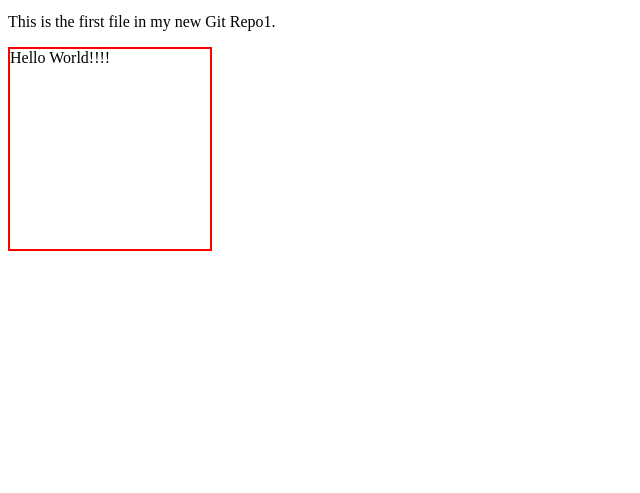
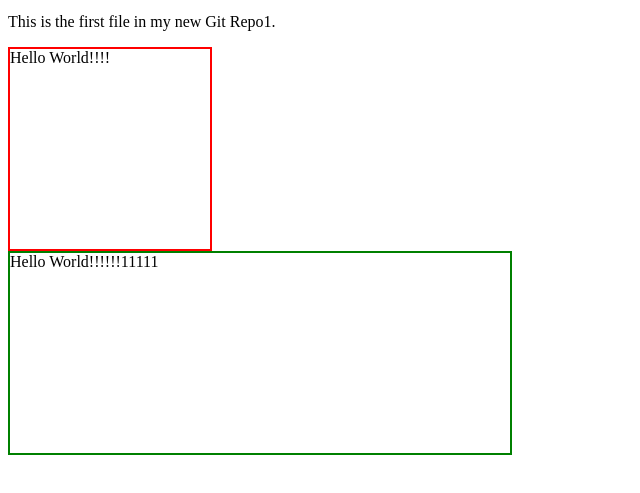
Before and after one commit to wmt-umangp/demo_git_repo, a plain HTML site: page html_demo_git.html in a window 1280 px wide. Shown: the part 101-594 px from the top of the page, without its empty margins (0-640 px from the left). Drawn offline with Linux system fonts and the light colour scheme.

Commit message:
html file changedgit commit

```diff
--- a/html_demo_git.html
+++ b/html_demo_git.html
@@ -9,6 +9,7 @@
 <p>This is the first file in my new Git Repo.</p>
 <p>This is the first file in my new Git Repo1.</p>
 <div style="width:200px;height:200px;border: 2px solid red">Hello World!!!!</div>
+<div style="width:500px;height:200px;border: 2px solid green">Hello World!!!!!!11111</div>
 
 </body>
 </html>
```
